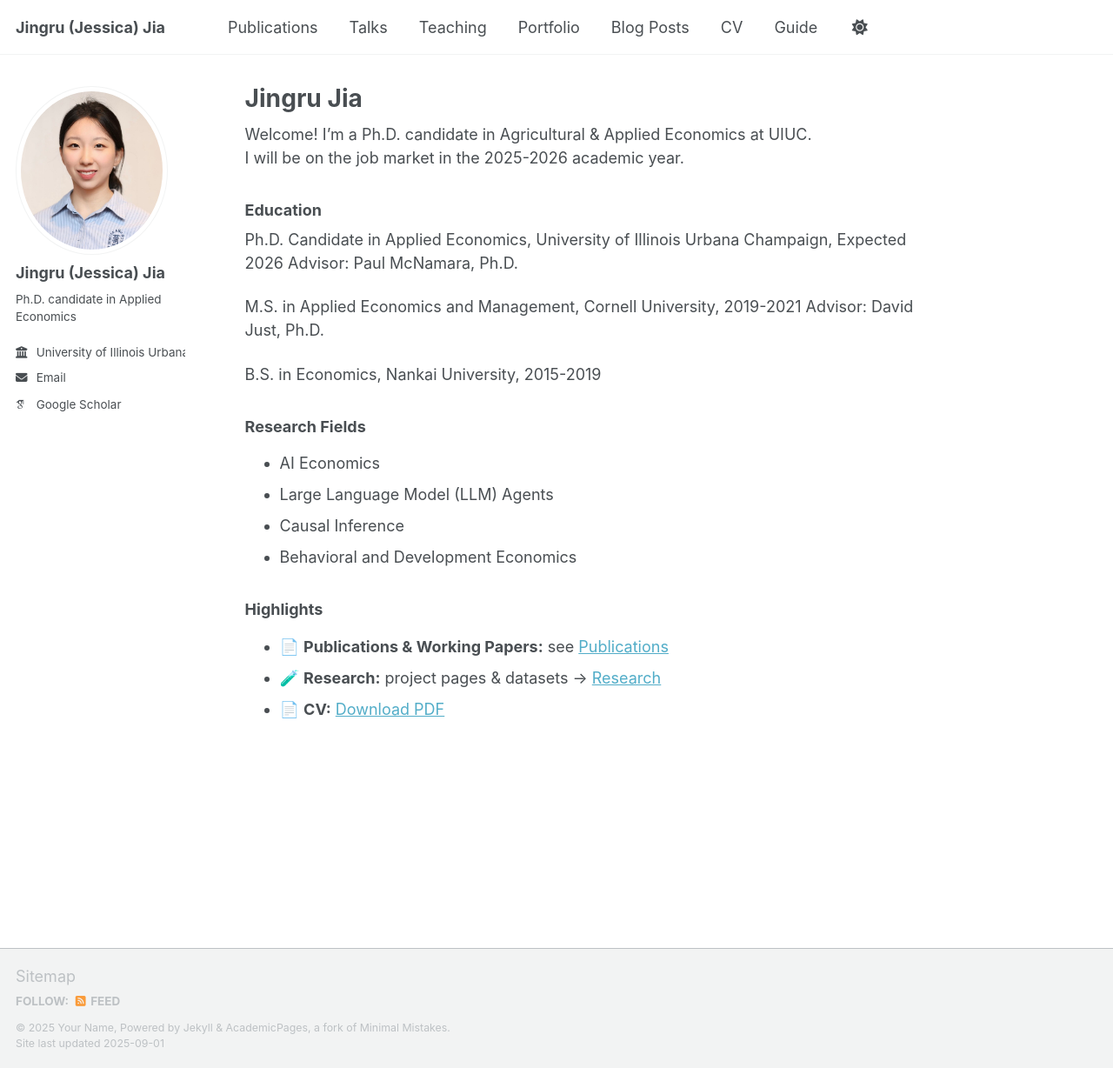
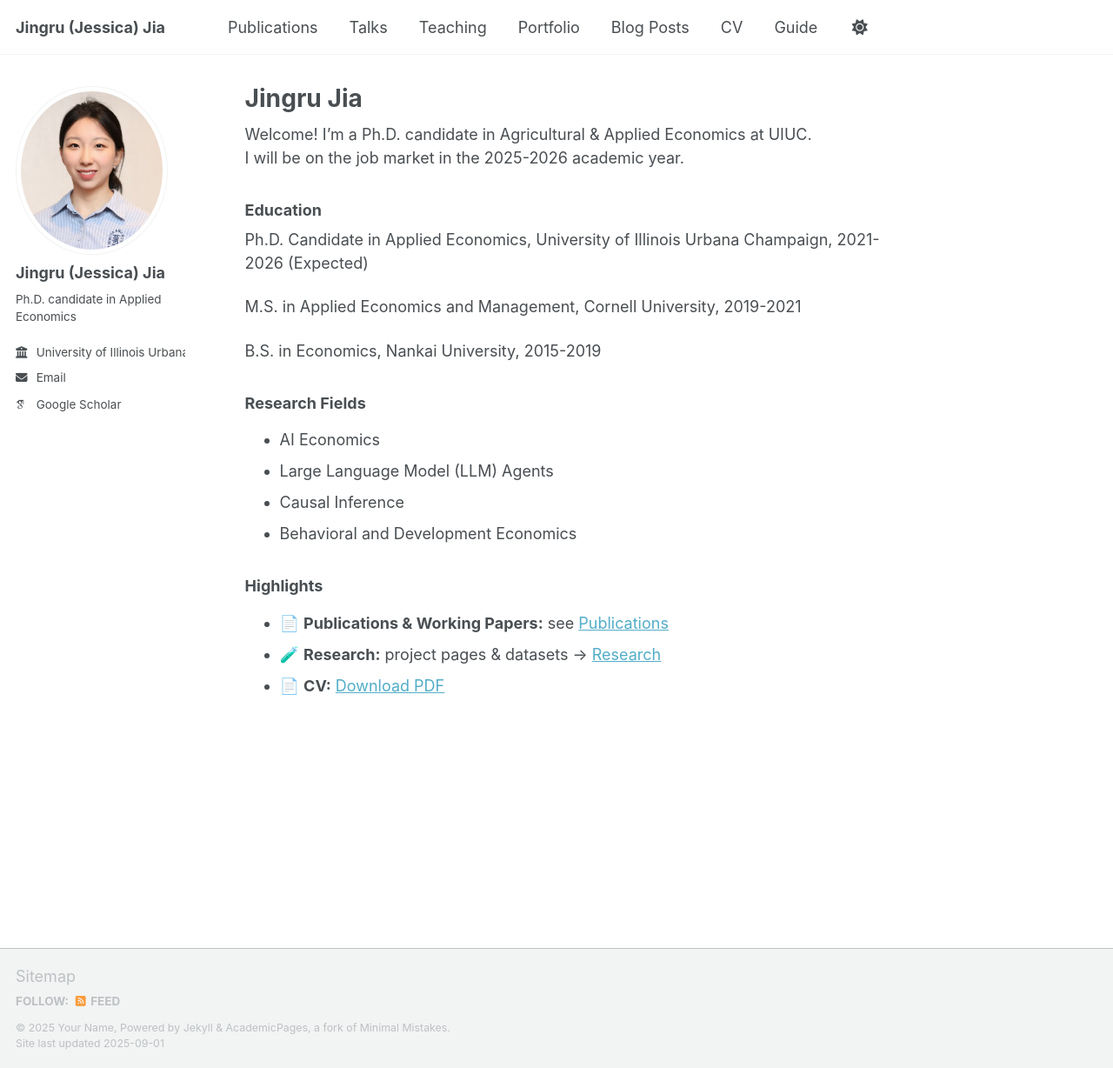
Before and after one commit to jingru688/jingru688.github.io, a Jekyll site: the page built from index.md, in a window 1280 px wide and 1228 px high. Shown: the whole window at 87% size. Built offline with Jekyll 4.4.1, drawn with Linux system fonts in a browser that asks for light colours; some web fonts are replaced; a script that is not in the unit is left out.

Commit message:
Update index.md

```diff
--- a/index.md
+++ b/index.md
@@ -14,11 +14,9 @@ Welcome! I’m a Ph.D. candidate in Agricultural & Applied Economics at UIUC.
 I will be on the job market in the 2025-2026 academic year.
 
 ### Education
-Ph.D. Candidate in Applied Economics, University of Illinois Urbana Champaign, Expected 2026
-Advisor: Paul McNamara, Ph.D.
+Ph.D. Candidate in Applied Economics, University of Illinois Urbana Champaign, 2021-2026 (Expected)
 
 M.S. in Applied Economics and Management, Cornell University, 2019-2021
-Advisor: David Just, Ph.D.
 
 B.S. in Economics, Nankai University, 2015-2019
 
```
